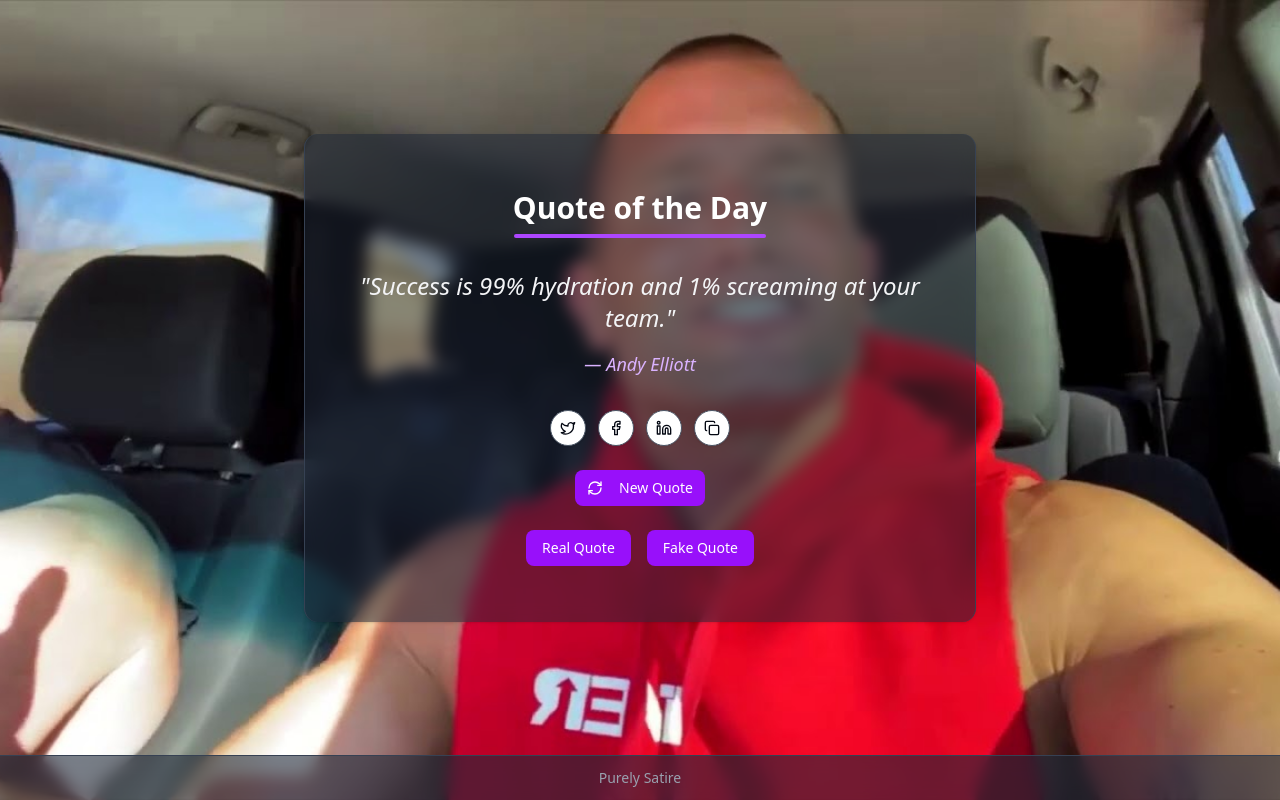
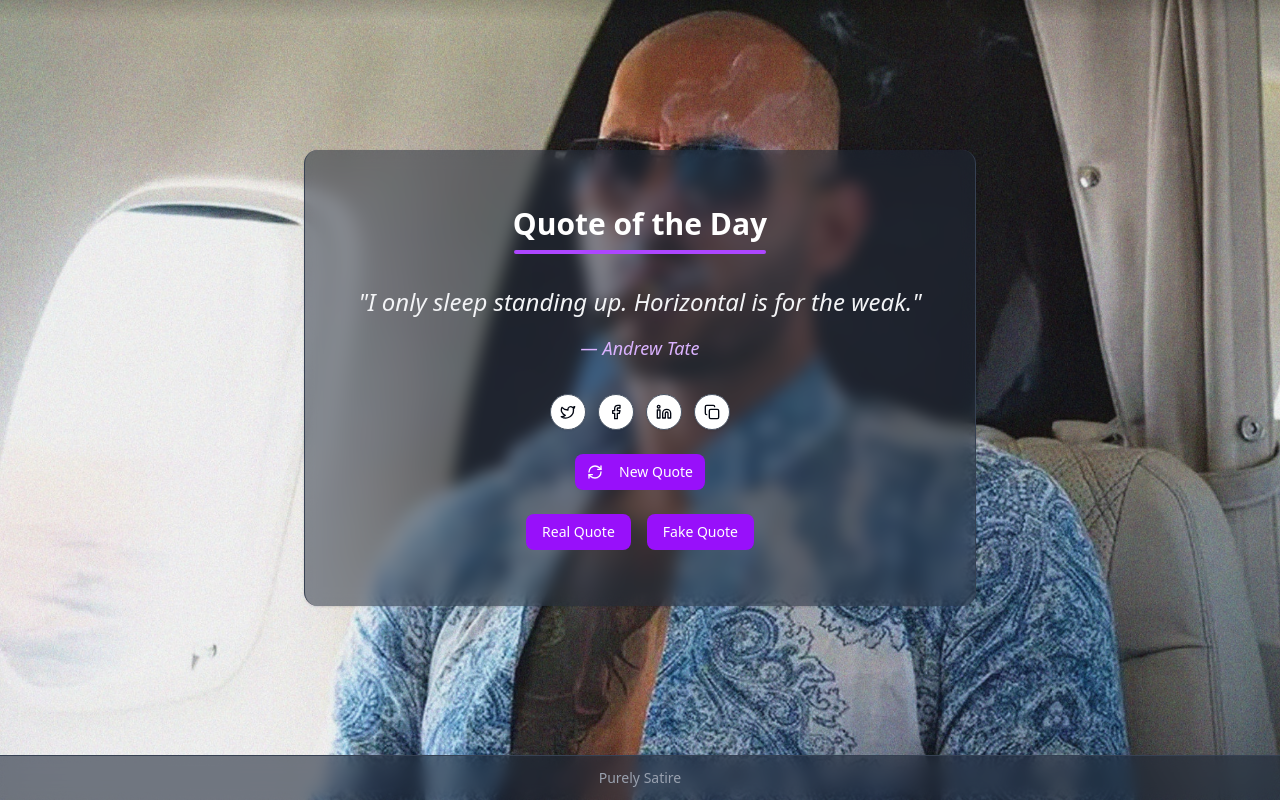
Before and after one commit to DannyyyL/saratoga, a React (Vite) app: page / in a window 1280 px wide. Built offline with nearby package versions, Linux system fonts and the light colour scheme.

Commit message:
Adding more quotes

```diff
--- a/src/quotes.ts
+++ b/src/quotes.ts
@@ -41,7 +41,6 @@
     bg: "bg-quote-andy",
     real: true,
   },
-  //Fake quotes
   {
     text: "I meditate with my Bugatti engine running. Vibration matters.",
     author: "Andrew Tate",
@@ -84,5 +83,16 @@
     bg: "bg-quote-nate",
     real: false,
   },
-
+  {
+    text: "Reflect comes from the reflection of the mirror.",
+    author: "Luke Belmar",
+    bg: "bg-quote-luke",
+    real: true,
+  },
+  {
+    text: "You only need a drivers license for commerical driving.",
+    author: "Luke Belmar",
+    bg: "bg-quote-luke",
+    real: true,
+  },
 ]
```
